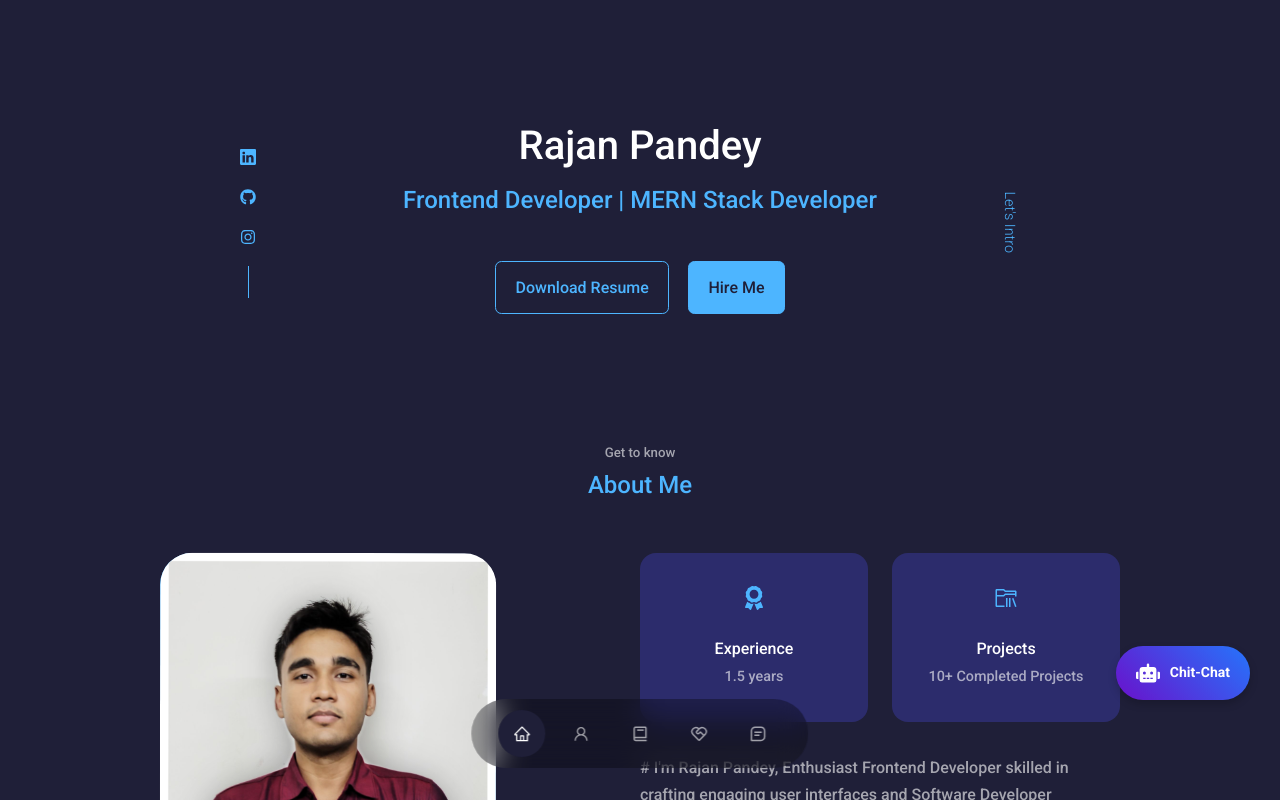
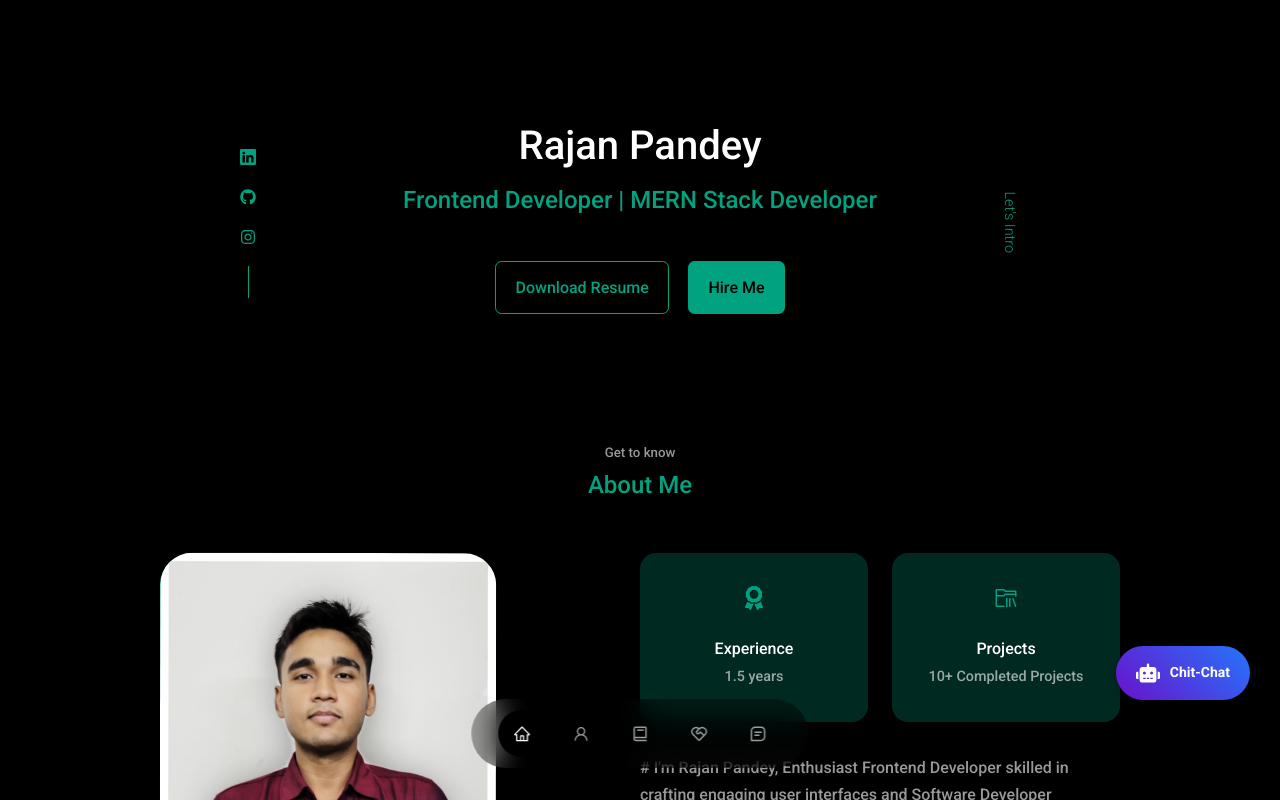
Before and after one commit to RajanPandey1311/Rajan_PortFolio, a React (Create React App) app: page / in a window 1280 px wide. Shown: the top 800 px of the page. Built offline with nearby package versions, Linux system fonts and the light colour scheme.

Commit message:
Update index.css

```diff
--- a/src/index.css
+++ b/src/index.css
@@ -11,10 +11,10 @@
 }
 
 :root {
-  --color-bg: #1f1f38;
-  --color-bg-variant: #2c2c6c;
-  --color-primary: #4db5ff;
-  --color-primary-variant: rgba(77, 181, 255, 0.4);
+  --color-bg: #000000;
+  --color-bg-variant: #002921;
+  --color-primary: #00a27f;
+  --color-primary-variant: #00a27f;
   --color-white: #fff;
   --color-light: rgba(255, 255, 255, 0.6);
 
@@ -133,4 +133,5 @@
   section > h2 {
     margin-bottom: 2rem;
   }
+
 }
```
